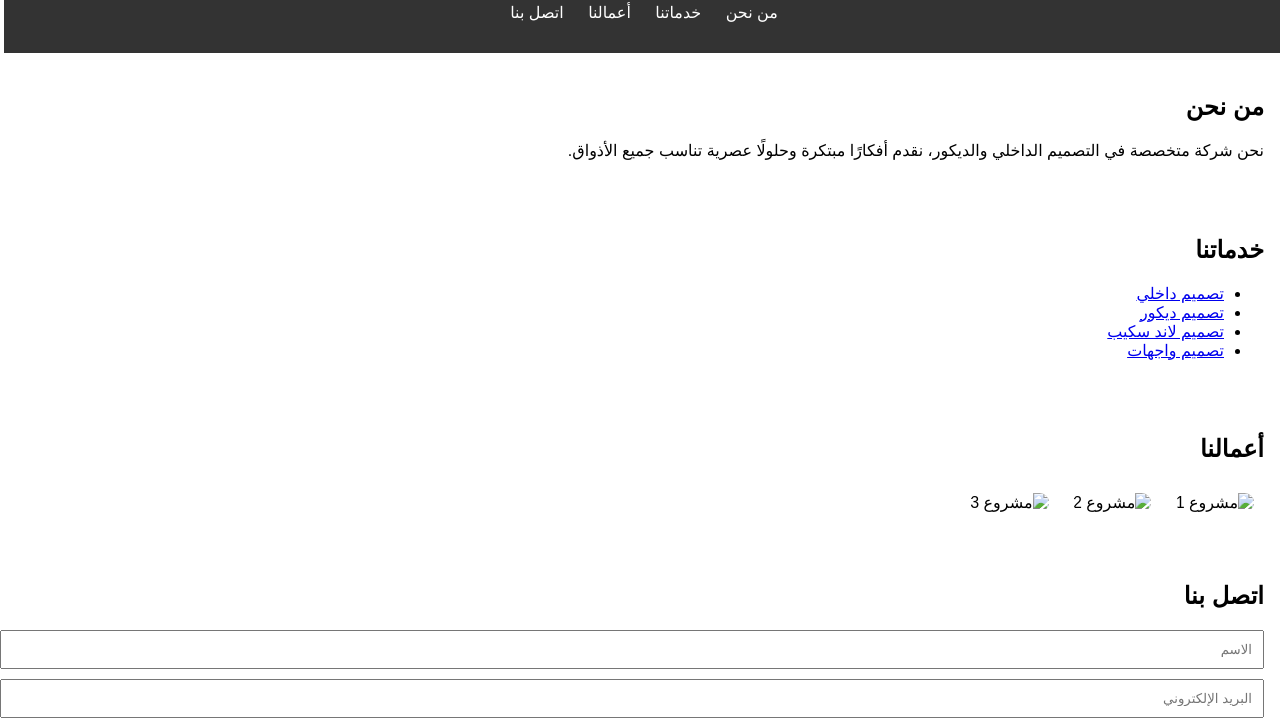
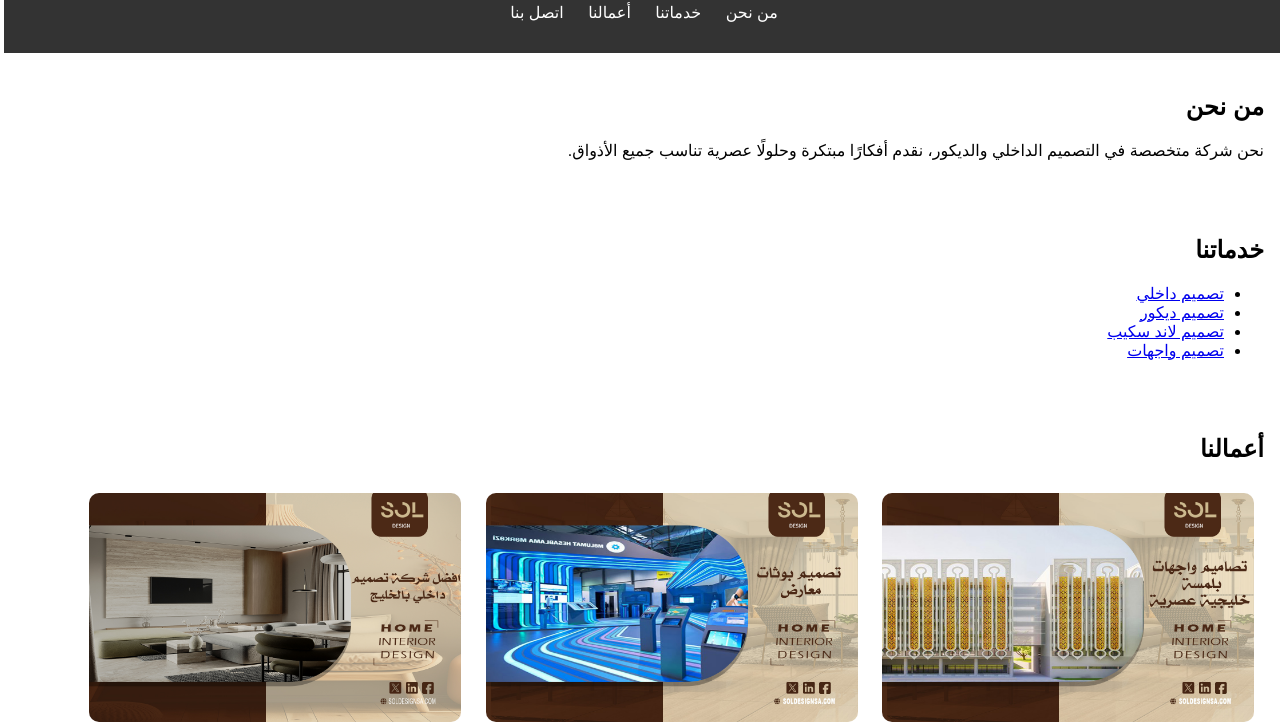
Before and after one commit to seotoprank/sol, a plain HTML site: page index.html in a window 1280 px wide. Shown: the part 93-817 px from the top of the page. Drawn offline with Linux system fonts and the light colour scheme.

Commit message:
Update index.html

```diff
--- a/index.html
+++ b/index.html
@@ -37,9 +37,9 @@
     <section id="portfolio">
         <h2>أعمالنا</h2>
         <div class="gallery">
-            <img src="image\1.jpg" alt="مشروع 1">
-            <img src="image\2.jpg" alt="مشروع 2">
-            <img src="image\3.jpg" alt="مشروع 3">
+            <img src="1.jpg" alt="مشروع 1">
+            <img src="2.jpg" alt="مشروع 2">
+            <img src="3.jpg" alt="مشروع 3">
         </div>
     </section>
 
```
